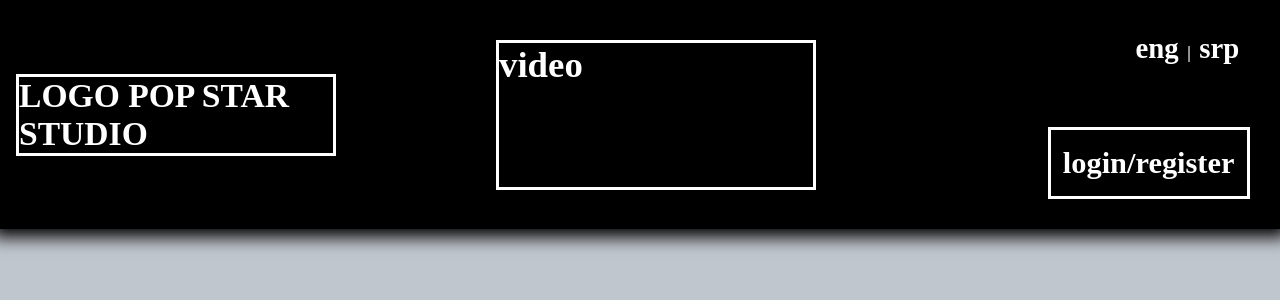
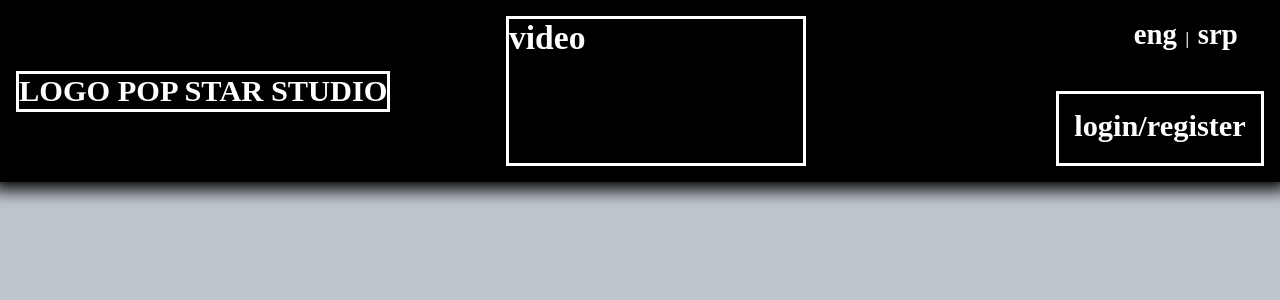
Before and after one commit to NikolaJoksimovic/pop-star-studio, a React (Create React App) app in the folder client/: page / in a window 1280 px wide. Shown: the top 300 px of the page. Built offline with nearby package versions, Linux system fonts and the light colour scheme; a web font is replaced by a local one.

Commit message:
finish styling the home 'header'

```diff
--- a/client/src/components/LanguageSelector.js
+++ b/client/src/components/LanguageSelector.js
@@ -1,6 +1,5 @@
 import React, { useContext, useEffect, useState } from "react";
 
-import { languageOptions } from "../languages";
 import { LanguageContext } from "../language";
 
 export default function LanguageSelector() {
--- a/client/src/index.css
+++ b/client/src/index.css
@@ -7,6 +7,8 @@
   --clr-lamp: hsl(51, 100%, 39%);
   --clr-white: white;
   --clr-black: black;
+
+  --padding-btn: 0.5em;
 
   --padding-div: 1em;
   --margin-div: 1em;
@@ -22,25 +24,25 @@
   padding: 0;
 }
 body {
+  font-weight: 900;
+  color: var(--clr-white);
   font-family: var(--font-primary);
   background-color: var(--clr-secondary);
-  color: var(--clr-white);
-  font-weight: 900;
 }
 h1 {
-  font-size: 1.8rem;
+  font-size: 1.6rem;
 }
 h2 {
-  font-size: 1.6rem;
+  font-size: 1.4rem;
 }
 h3 {
-  font-size: 1.4rem;
+  font-size: 1.2rem;
 }
 h4 {
-  font-size: 1.2rem;
+  font-size: 1rem;
 }
 h5 {
-  font-size: 1rem;
+  font-size: 0.8rem;
 }
 .height-100 {
   min-height: 100vh;
@@ -52,87 +54,78 @@ h5 {
 }
 @media screen and (min-width: 768px) {
   h1 {
-    font-size: 2rem;
+    font-size: 1.9rem;
   }
   h2 {
-    font-size: 1.8rem;
+    font-size: 1.7rem;
   }
   h3 {
-    font-size: 1.6rem;
+    font-size: 1.5rem;
   }
   h4 {
-    font-size: 1.4rem;
+    font-size: 1.3rem;
   }
   h5 {
-    font-size: 1.2rem;
+    font-size: 1.1rem;
   }
 }
 @media screen and (min-width: 1180px) {
   h1 {
-    font-size: 2.3rem;
+    font-size: 2.1rem;
   }
   h2 {
-    font-size: 2.1rem;
+    font-size: 1.9rem;
   }
   h3 {
-    font-size: 1.9rem;
+    font-size: 1.7rem;
   }
   h4 {
-    font-size: 1.7rem;
+    font-size: 1.5rem;
   }
   h5 {
-    font-size: 1.5rem;
+    font-size: 1.3rem;
   }
 }
 /* HOME */
 .logo-section {
   width: 100%;
-  flex-basis: 0;
-  justify-content: space-between;
   position: relative;
+  flex-direction: column;
 
   background-color: var(--clr-primary);
   box-shadow: var(--shadow-div);
 }
+.video-login-container {
+  width: 100%;
+  flex-direction: column;
+}
 .logo-section .img-container {
-  position: relative;
-  width: calc(100% / 4);
   border: var(--border-div);
   margin: var(--margin-div);
 }
 .logo-section .video-container {
   height: 150px;
-  width: calc(100% / 4);
+  width: 90%;
+  max-width: 300px;
   border: var(--border-div);
   margin: var(--margin-div);
 }
 .logo-section-right {
+  position: relative;
+  height: 150px;
+  width: 90%;
+  max-width: 300px;
   flex-direction: column;
-  width: calc(100% / 4);
-  align-items: flex-end;
+  margin: var(--margin-div);
 }
-@media screen and (max-width: 768px) {
-  .logo-section {
-    flex-direction: column;
-  }
-  .logo-section-right,
-  .logo-section .img-container,
-  .logo-section .video-container {
-    width: 260px;
-  }
-  .logo-section-right {
-    align-items: center;
-  }
-}
-
 /* LOGIN BUTTON */
 .login-btn {
   z-index: 999;
   cursor: pointer;
+  height: 50%;
 
   font-size: 1.5rem;
-  padding: 0.5em 0.4em 0.5em 0.4em;
-  margin: var(--margin-div);
+  padding: var(--padding-btn);
   border: 0.2rem solid var(--clr-white);
   color: var(--clr-white);
 }
@@ -147,7 +140,8 @@ h5 {
 }
 /* LANGUAGE SELECTOR */
 .language-selector {
-  padding: var(--padding-div);
+  height: 50%;
+  padding: 0.1em;
   margin: var(--margin-div);
 }
 .language-selector span {
@@ -159,18 +153,49 @@ h5 {
 .span-active {
   color: var(--clr-lamp);
 }
-@media screen and (min-width: 768px) {
+@media screen and (min-width: 500px) {
+  .video-login-container {
+    flex-direction: row;
+  }
   .login-btn {
     font-size: 1.7rem;
+  }
+  .language-selector {
+    margin-top: 0;
   }
   .language-selector span {
     font-size: 1.6rem;
   }
 }
-@media screen and (min-width: 1180px) {
+@media screen and (min-width: 1000px) {
+  .logo-section {
+    flex-direction: row;
+    justify-content: space-between;
+  }
+  .logo-section .video-login-container {
+    width: auto;
+  }
+  .logo-section .video-container {
+    position: absolute;
+    top: 0;
+    left: 50%;
+    transform: translateX(-50%);
+  }
   .login-btn {
+    font-size: 1.7rem;
+    position: absolute;
+    right: 0;
+    bottom: 0;
     font-size: 1.9rem;
   }
+  .language-selector {
+    position: absolute;
+    right: 0;
+    top: 0;
+    margin-top: 0;
+  }
+}
+@media screen and (min-width: 1180px) {
   .language-selector span {
     font-size: 1.8rem;
   }
--- a/client/src/pages/Home.js
+++ b/client/src/pages/Home.js
@@ -15,6 +15,7 @@ const Home = () => {
         <div className='img-container'>
           <h2>LOGO POP STAR STUDIO</h2>
         </div>
+        <div className='video-login-container center-flex'>
           <div className='video-container'>
             <h1>video</h1>
           </div>
@@ -24,6 +25,7 @@ const Home = () => {
               <Text text_id='login-btn'></Text>
             </div>
           </div>
+        </div>
       </section>
       <section className='body-section'></section>
     </div>
```
Lines whose indentation alone changed are shown as unchanged.
